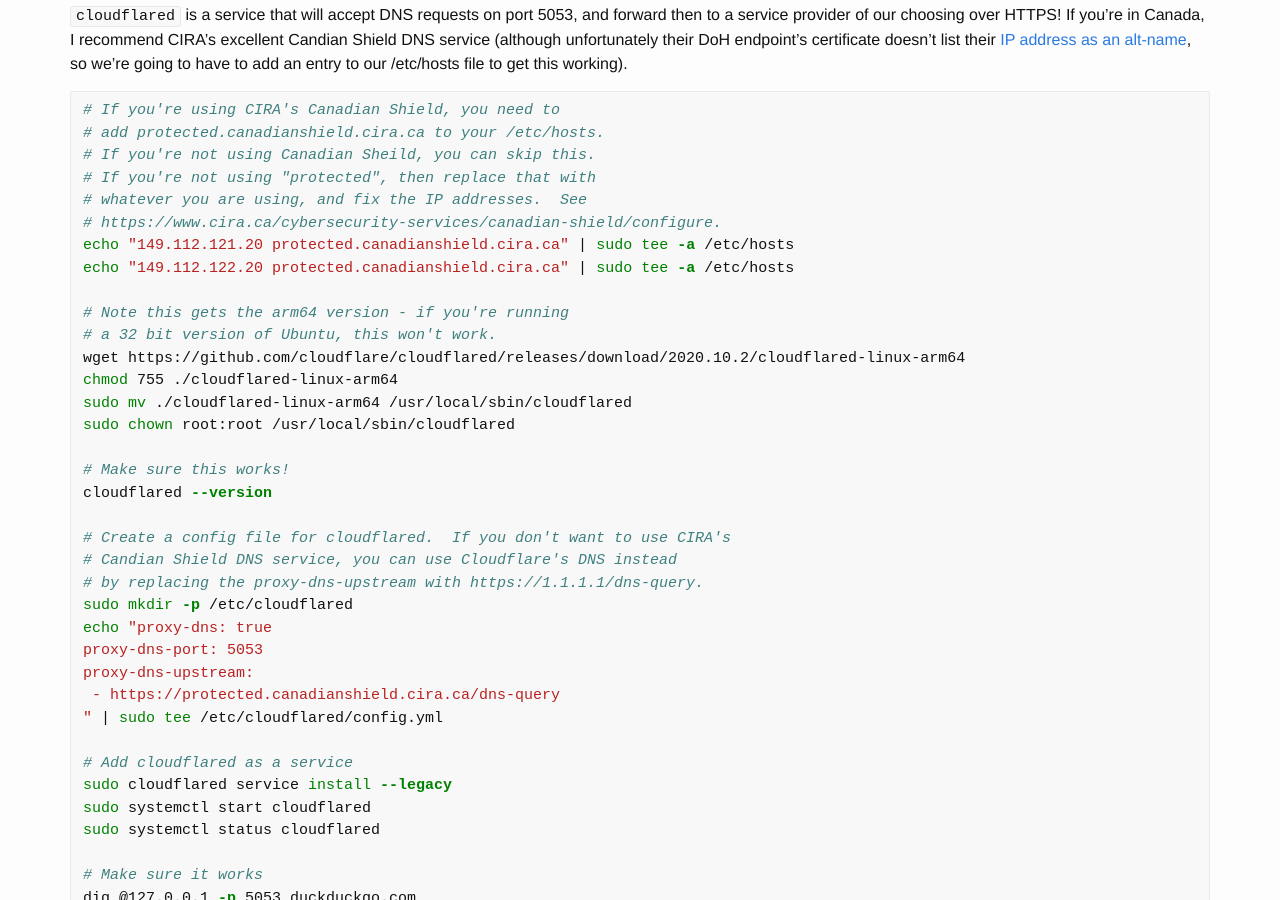
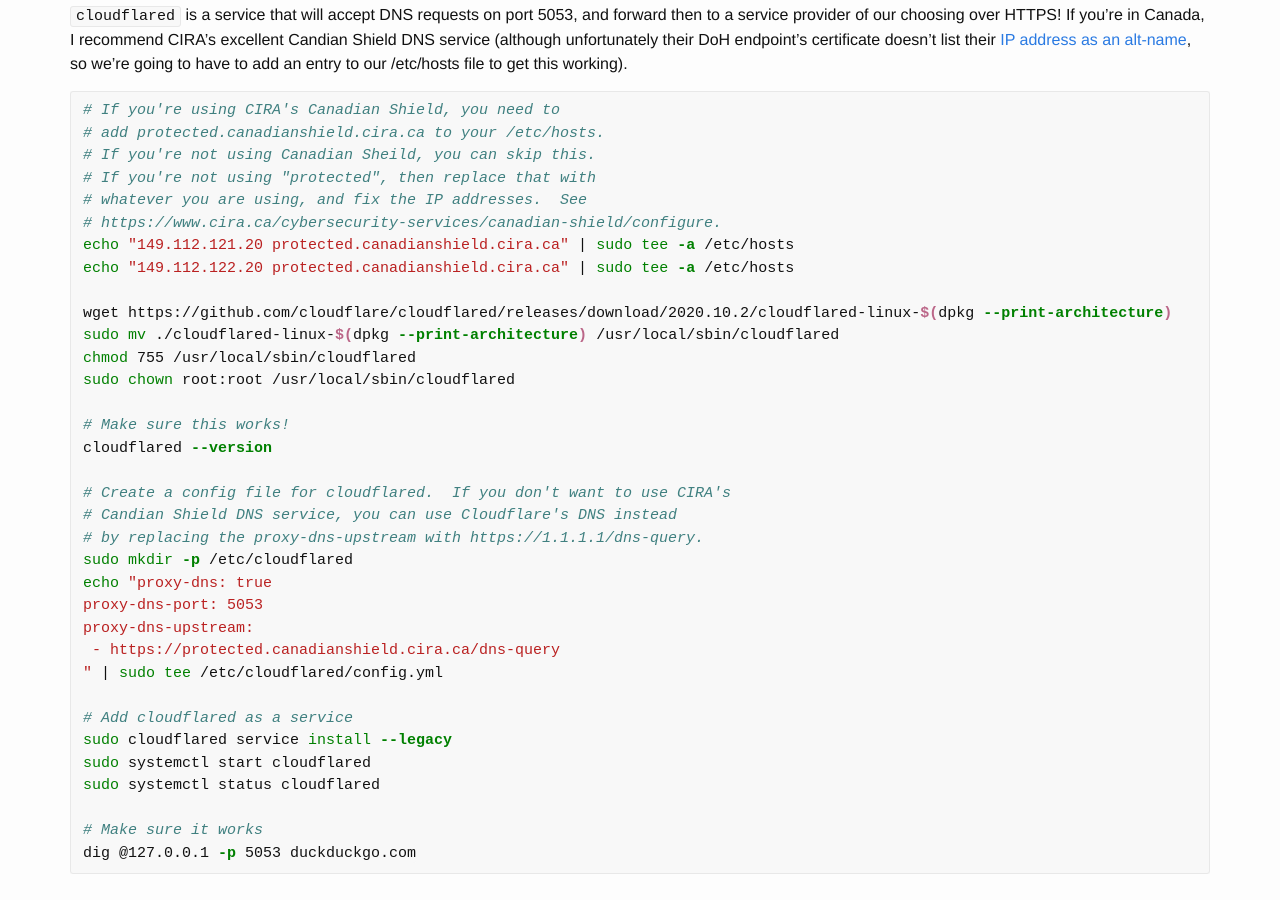
Before and after one commit to jwalton/thedreaming.org, a Jekyll site: the page built from _posts/2020-11-07-pihole.md, in a window 1280 px wide and 900 px high, scrolled down 2764 px. Built offline with Jekyll 4.4.1, drawn with Linux system fonts in a browser that asks for light colours; comment, search, counter and statistics services are not loaded.

Commit message:
fix: Make pihole docs arch independent.

```diff
--- a/_posts/2020-11-07-pihole.md
+++ b/_posts/2020-11-07-pihole.md
@@ -99,11 +99,9 @@
 echo "149.112.121.20 protected.canadianshield.cira.ca" | sudo tee -a /etc/hosts
 echo "149.112.122.20 protected.canadianshield.cira.ca" | sudo tee -a /etc/hosts
 
-# Note this gets the arm64 version - if you're running
-# a 32 bit version of Ubuntu, this won't work.
-wget https://github.com/cloudflare/cloudflared/releases/download/2020.10.2/cloudflared-linux-arm64
-chmod 755 ./cloudflared-linux-arm64
-sudo mv ./cloudflared-linux-arm64 /usr/local/sbin/cloudflared
+wget https://github.com/cloudflare/cloudflared/releases/download/2020.10.2/cloudflared-linux-$(dpkg --print-architecture)
+sudo mv ./cloudflared-linux-$(dpkg --print-architecture) /usr/local/sbin/cloudflared
+chmod 755 /usr/local/sbin/cloudflared
 sudo chown root:root /usr/local/sbin/cloudflared
 
 # Make sure this works!
```
